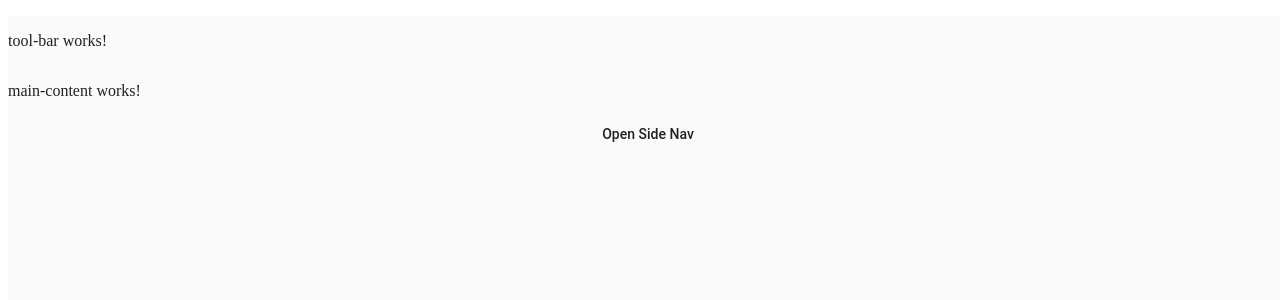
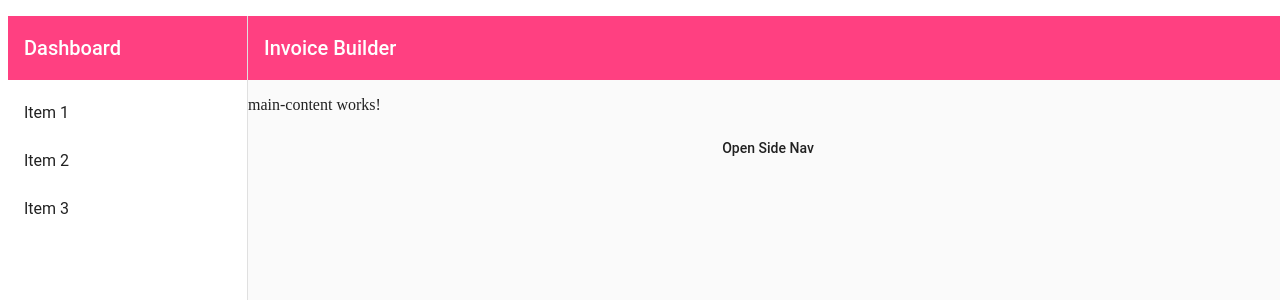
Before and after one commit to Drewery-ctrl/invoice-builder, an Angular app: page /invoices in a window 1280 px wide. Shown: the top 300 px of the page. Built offline with nearby package versions, Linux system fonts and the light colour scheme.

Commit message:
Add Query to Close Side Navigation Bar at Max_Width 720px

```diff
--- a/src/app/invoice-builder/components/side-nav/side-nav.component.html
+++ b/src/app/invoice-builder/components/side-nav/side-nav.component.html
@@ -1,5 +1,5 @@
 <mat-sidenav-container class="app-sidenav-container">
-   <mat-sidenav class="app-sidenav" #sidenav>
+   <mat-sidenav class="app-sidenav" #sidenav [opened]="!isScreenSmall()" [mode]="isScreenSmall() ? 'over' : 'side'" mat-elevation-z10>
       <mat-toolbar color="accent">Dashboard</mat-toolbar>
       <mat-list>
          <mat-list-item>Item 1</mat-list-item>
@@ -11,7 +11,7 @@
    <div class="app-sidenav-content">
       <app-tool-bar></app-tool-bar>
       <router-outlet></router-outlet> <!--renders child routes (main-content-components)-->
-      <button type="button" mat-button (click)="sidenav.open()">
+      <button type="button" mat-button (click)="sidenav.toggle()">
          Open Side Nav
       </button>
    </div>
--- a/src/app/invoice-builder/components/side-nav/side-nav.component.ts
+++ b/src/app/invoice-builder/components/side-nav/side-nav.component.ts
@@ -1,15 +1,25 @@
-import { Component, OnInit } from '@angular/core';
+import {Component, NgZone, OnInit} from '@angular/core';
+
+const MAX_WIDTH_BREAKPOINT = 720;
 
 @Component({
-  selector: 'app-side-nav',
-  templateUrl: './side-nav.component.html',
-  styleUrls: ['./side-nav.component.scss']
+   selector: 'app-side-nav',
+   templateUrl: './side-nav.component.html',
+   styleUrls: ['./side-nav.component.scss']
 })
 export class SideNavComponent implements OnInit {
+   private mediaMatcher: any = matchMedia(`(max-width: ${MAX_WIDTH_BREAKPOINT}px`)
 
-  constructor() { }
+   constructor(zone: NgZone) {
+      this.mediaMatcher.addEventListener('change', (mql: any) => {
+         zone.run(() => this.mediaMatcher = mql);
+      });
+   }
 
-  ngOnInit(): void {
-  }
+   ngOnInit(): void {
+   }
 
+   isScreenSmall() {
+      return this.mediaMatcher.matches;
+   }
 }
--- a/src/app/invoice-builder/components/tool-bar/tool-bar.component.html
+++ b/src/app/invoice-builder/components/tool-bar/tool-bar.component.html
@@ -1 +1,3 @@
-<p>tool-bar works!</p>
+<mat-toolbar class='' color="accent">
+   <span>Invoice Builder</span>
+</mat-toolbar>
```
